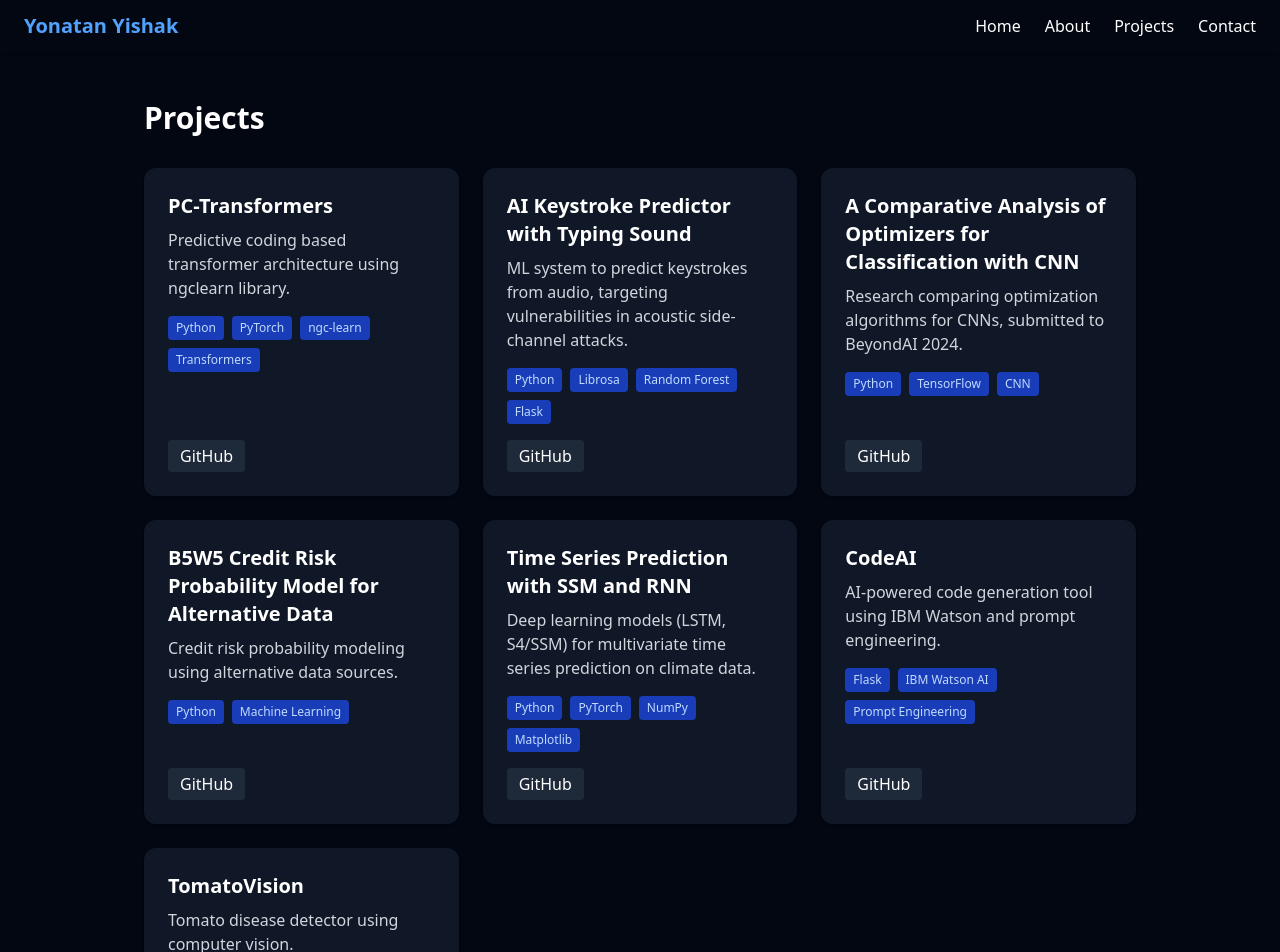
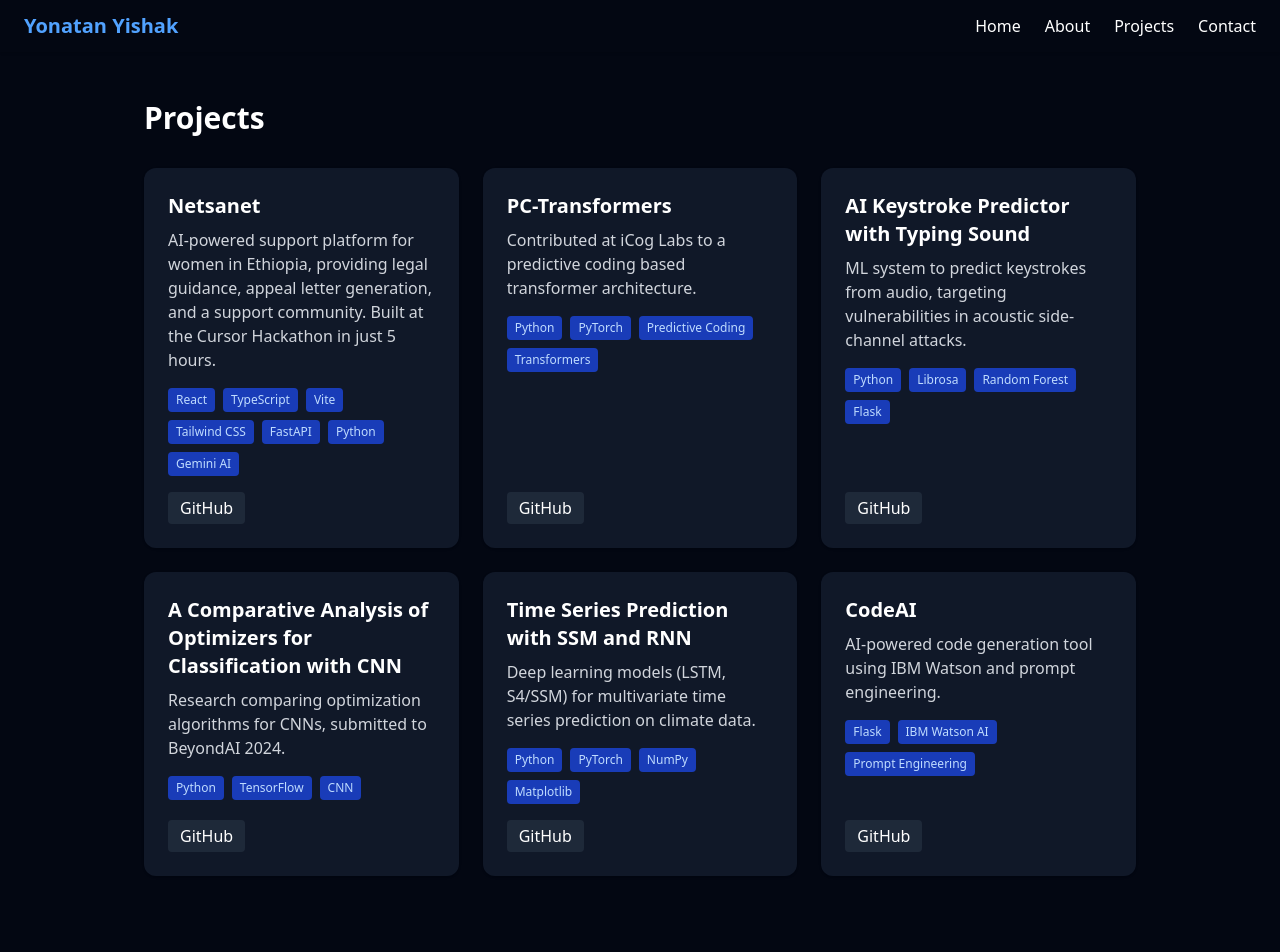
Before and after one commit to YonatanBest/YonatanBest, a React (Vite) app: page /YonatanBest/projects in a window 1280 px wide. Shown: the top 952 px of the page. Built offline with nearby package versions, Linux system fonts and the light colour scheme.

Commit message:
new accomplishment

```diff
--- a/src/data/projects.ts
+++ b/src/data/projects.ts
@@ -1,8 +1,14 @@
 export const projects = [
     {
+        name: "Netsanet",
+        description: "AI-powered support platform for women in Ethiopia, providing legal guidance, appeal letter generation, and a support community. Built at the Cursor Hackathon in just 5 hours.",
+        tech: ["React", "TypeScript", "Vite", "Tailwind CSS", "FastAPI", "Python", "Gemini AI"],
+        github: "https://github.com/YonatanBest/Netsanet",
+    },
+    {
         name: "PC-Transformers",
-        description: "Predictive coding based transformer architecture using ngclearn library.",
-        tech: ["Python", "PyTorch", "ngc-learn", "Transformers"],
+        description: "Contributed at iCog Labs to a predictive coding based transformer architecture.",
+        tech: ["Python", "PyTorch", "Predictive Coding", "Transformers"],
         github: "https://github.com/YonatanBest/PC-Transformers",
     },
     {
@@ -18,12 +24,6 @@ export const projects = [
         github: "https://github.com/YonatanBest/A-Comparative-Analysis-of-Optimizers-for-Classification-with-CNN-BeyondAI-2024",
     },
     {
-        name: "B5W5 Credit Risk Probability Model for Alternative Data",
-        description: "Credit risk probability modeling using alternative data sources.",
-        tech: ["Python", "Machine Learning"],
-        github: "https://github.com/YonatanBest/B5W5-Credit-Risk-Probability-Model-for-Alternative-Data",
-    },
-    {
         name: "Time Series Prediction with SSM and RNN",
         description: "Deep learning models (LSTM, S4/SSM) for multivariate time series prediction on climate data.",
         tech: ["Python", "PyTorch", "NumPy", "Matplotlib"],
@@ -35,10 +35,4 @@ export const projects = [
         tech: ["Flask", "IBM Watson AI", "Prompt Engineering"],
         github: "https://github.com/YonatanBest/CodeAI",
     },
-    {
-        name: "TomatoVision",
-        description: "Tomato disease detector using computer vision.",
-        tech: ["Python", "Computer Vision", "ML"],
-        github: "https://github.com/YonatanBest/TomatoVision",
-    },
 ];
```
